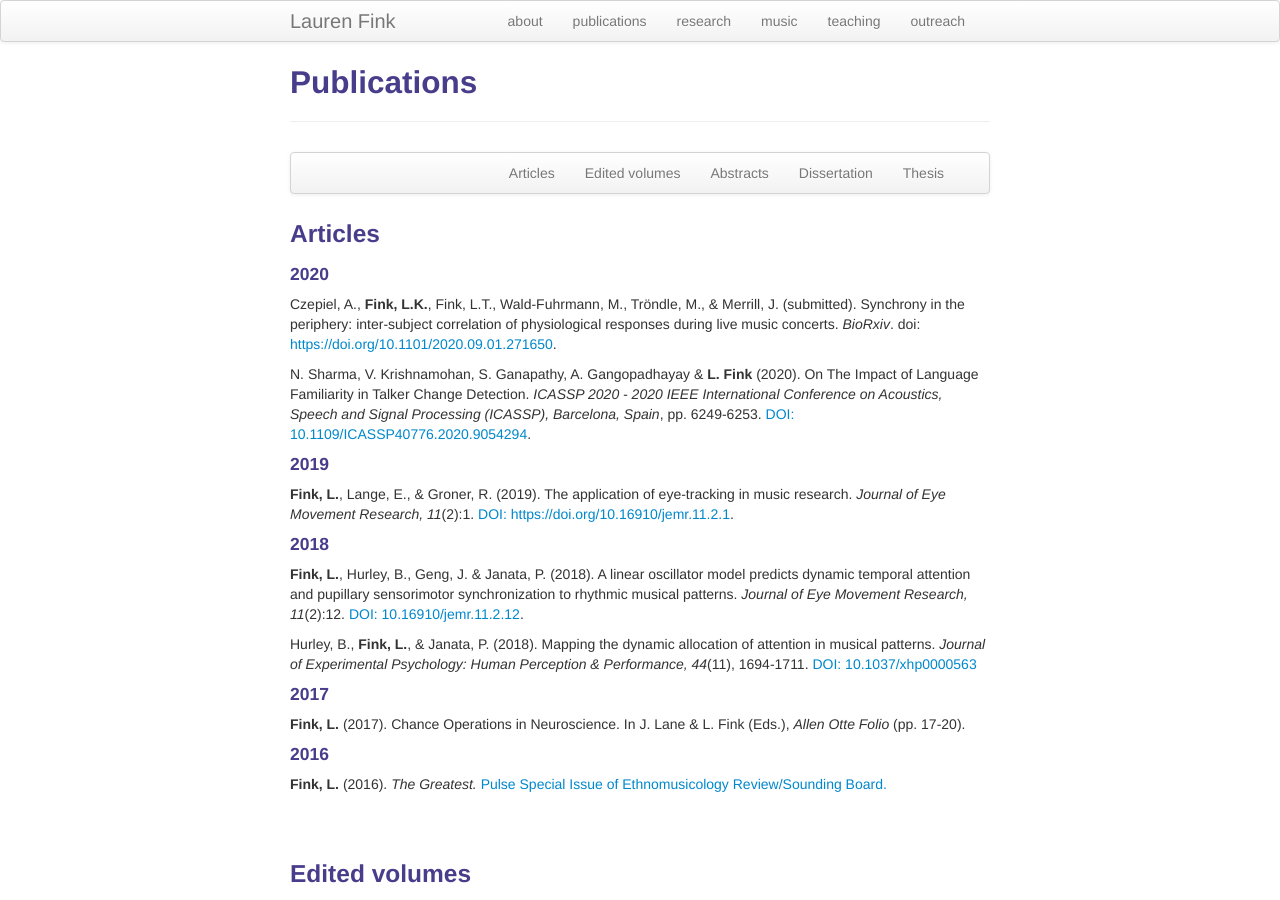
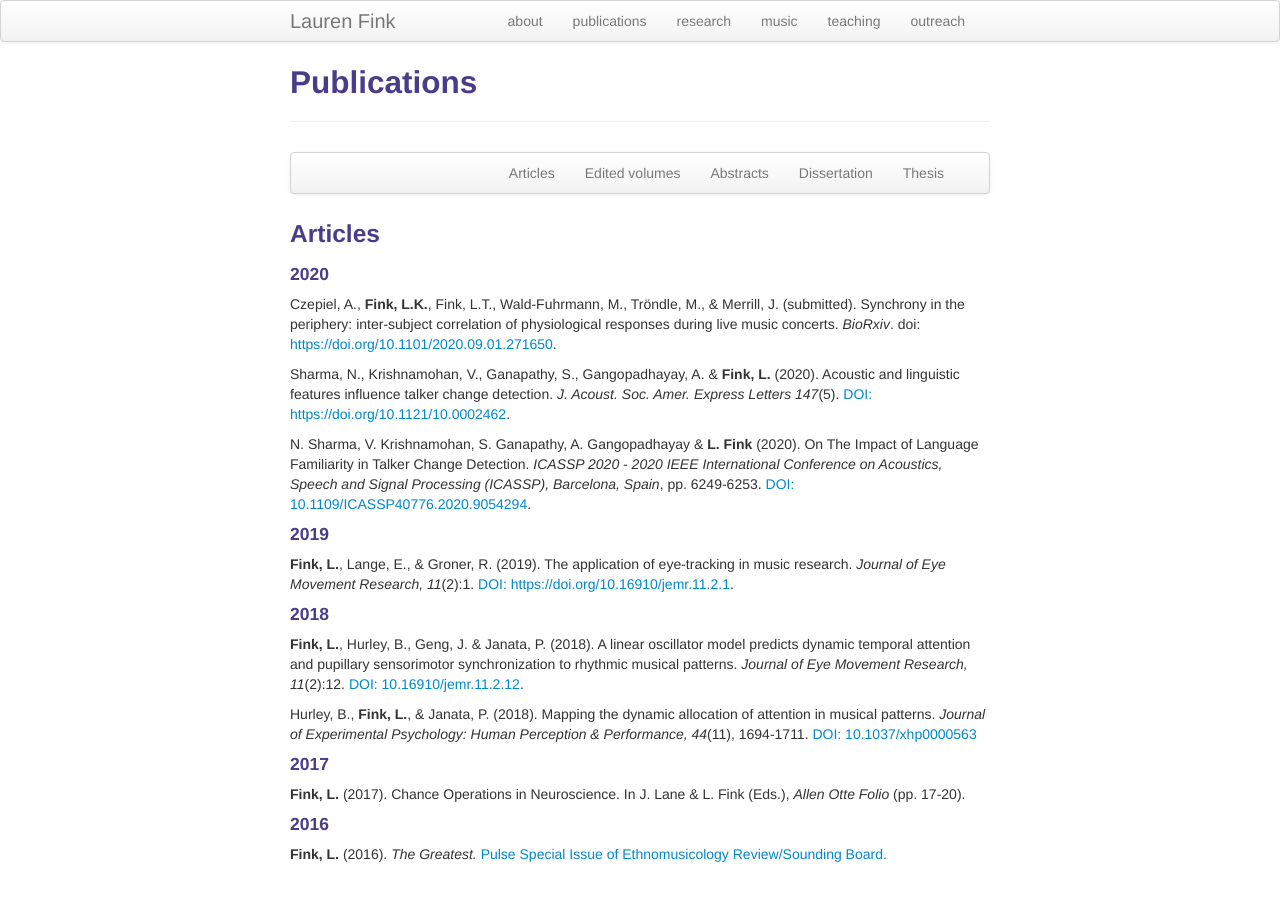
Before and after one commit to lkfink/lkfink.github.io, a Jekyll site: the page built from pages/pubs.md, in a window 1280 px wide and 900 px high. Built offline with Jekyll 4.4.1, drawn with Linux system fonts in a browser that asks for light colours.

Commit message:
add JASA EL paper

```diff
--- a/pages/pubs.md
+++ b/pages/pubs.md
@@ -35,6 +35,8 @@ description: Lauren Fink's publications
 #### 2020
 
 Czepiel, A., **Fink, L.K.**, Fink, L.T., Wald-Fuhrmann, M., Tröndle, M., & Merrill, J. (submitted). Synchrony in the periphery: inter-subject correlation of physiological responses during live music concerts. *BioRxiv*. doi: [https://doi.org/10.1101/2020.09.01.271650](https://www.biorxiv.org/content/10.1101/2020.09.01.271650v1){:target="_blank"}.
+
+Sharma, N., Krishnamohan, V., Ganapathy, S., Gangopadhayay, A. & **Fink, L.** (2020). Acoustic and linguistic features influence talker change detection. *J. Acoust. Soc. Amer. Express Letters 147*(5). [DOI: https://doi.org/10.1121/10.0002462](https://asa.scitation.org/doi/10.1121/10.0002462){:target="_blank"}.
 
 N. Sharma, V. Krishnamohan, S. Ganapathy, A. Gangopadhayay & **L. Fink** (2020). On The Impact of Language Familiarity in Talker Change Detection. *ICASSP 2020 - 2020 IEEE International Conference on Acoustics, Speech and Signal Processing (ICASSP), Barcelona, Spain*, pp. 6249-6253. [DOI: 10.1109/ICASSP40776.2020.9054294](https://ieeexplore.ieee.org/document/9054294){:target="_blank"}.
 
```
